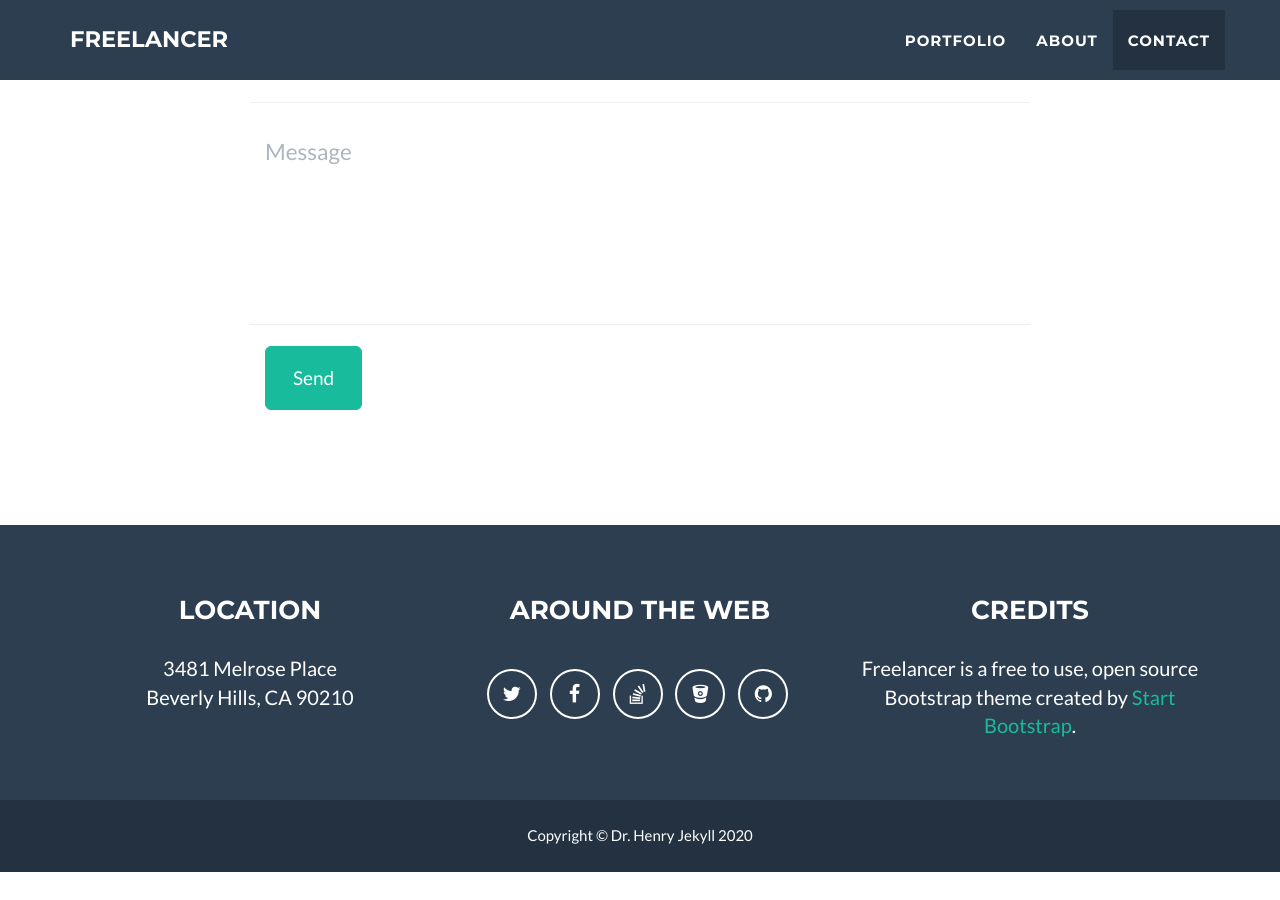
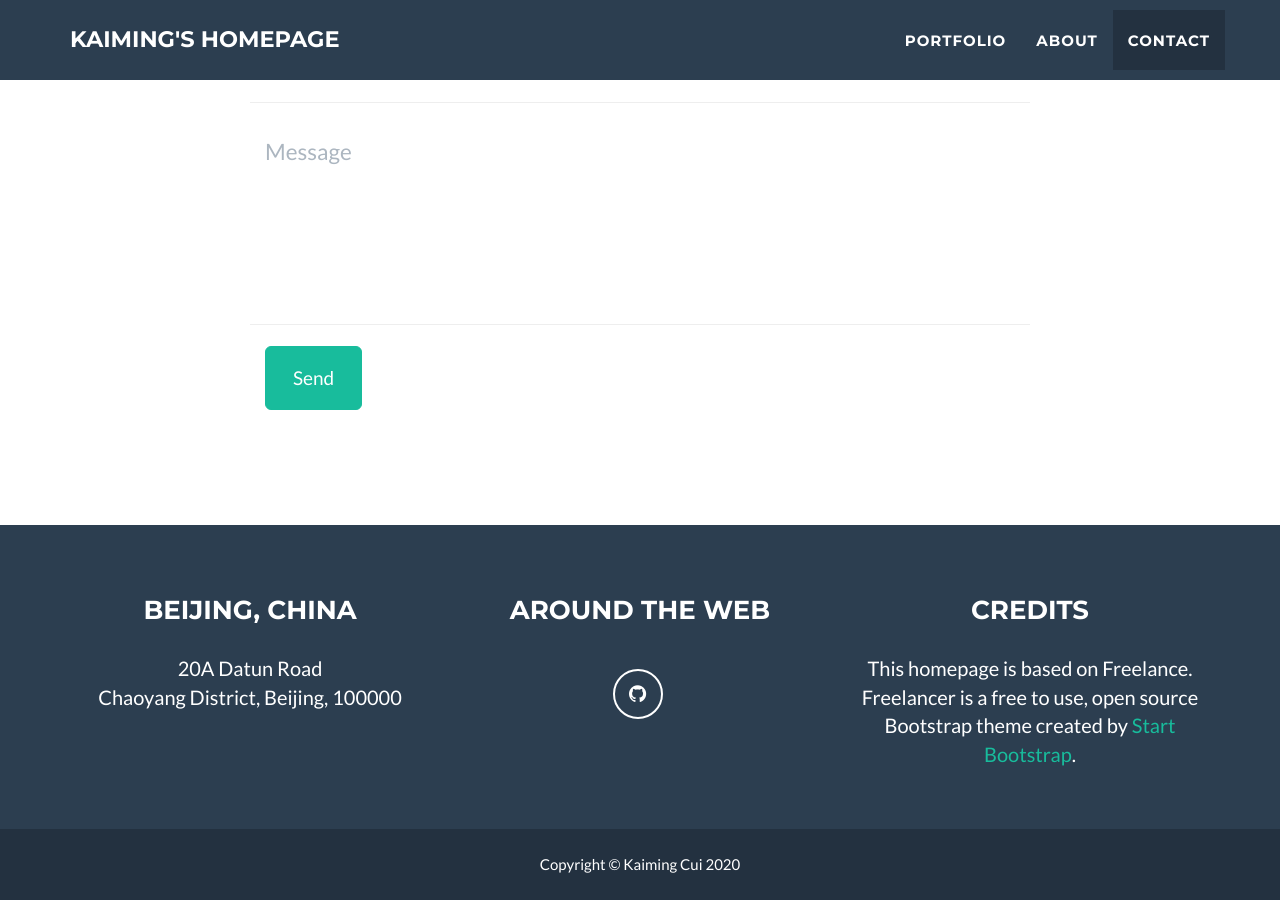
Before and after one commit to ckm3/ckm3.github.io, a Jekyll site: the page built from _posts/2014-07-18-project-1.markdown, in a window 1280 px wide and 900 px high, scrolled down 2520 px. Built offline with Jekyll 4.4.1, drawn with Linux system fonts in a browser that asks for light colours; before the commit the page ends 3392 px from its top, so only the background shows below that; some of the changed text lies outside the part shown.

Commit message:
Update _config.yml

```diff
--- a/_config.yml
+++ b/_config.yml
@@ -1,11 +1,11 @@
 # Site settings
-title: Freelancer
-email: your-email@domain.com
-url: https://github.com/jeromelachaud/freelancer-theme
-description: "Write an awesome description for your new site here. You can edit this line in _config.yml. It will appear in your document head meta (for Google search results) and in your feed.xml site description."
+title: Kaiming's Homepage
+email: ckm@nao.cas.cn
+url: https://ckm3.github.io/
+description: "This is Song Huang's Homepage for Astrophysical Research."
 keywords: "your keywords, separated by commas"
-skills: "Web Developer - Graphic Artist - User Experience Designer"
-meta_author: LastName FirstName
+skills: "Astrophysics"
+meta_author: Kaiming Cui
 
 # Google webmaster tools
 google_verify:
@@ -32,31 +32,31 @@ color:
 
 # Footer settings
 footer:
-  copyright: Dr. Henry Jekyll
-  location: Location
+  copyright: Kaiming Cui
+  location: Beijing, China
   social: Around the Web
   credits: Credits
 
 # Social networks usernames (many more available: google-plus, flickr, dribbble, pinterest, instagram, tumblr, linkedin, etc.)
 social:
-  - title: twitter
-    url: http://twitter.com/jekyllrb
-  - title: facebook
-    url:
-  - title: stack-overflow
-    url: http://stackoverflow.com/questions/tagged/jekyll
-  - title: bitbucket
-    url: http://bitbucket.org/jekyll
+#   - title: twitter
+#     url: http://twitter.com/jekyllrb
+#   - title: facebook
+#     url:
+#   - title: stack-overflow
+#     url: http://stackoverflow.com/questions/tagged/jekyll
+#   - title: bitbucket
+#     url: http://bitbucket.org/jekyll
   - title: github
     url: http://github.com/jekyll
 
 # Postal address (add as many lines as necessary)
 address:
-  - line: 3481 Melrose Place
-  - line: Beverly Hills, CA 90210
+  - line: 20A Datun Road
+  - line: Chaoyang District, Beijing, 100000
 
 # Credits content
-credits: 'Freelancer is a free to use, open source Bootstrap theme created by <a href="http://startbootstrap.com">Start Bootstrap</a>.'
+credits: 'This homepage is based on Freelance. Freelancer is a free to use, open source Bootstrap theme created by <a href="http://startbootstrap.com">Start Bootstrap</a>.'
 
 # Build settings
 markdown: kramdown
```
